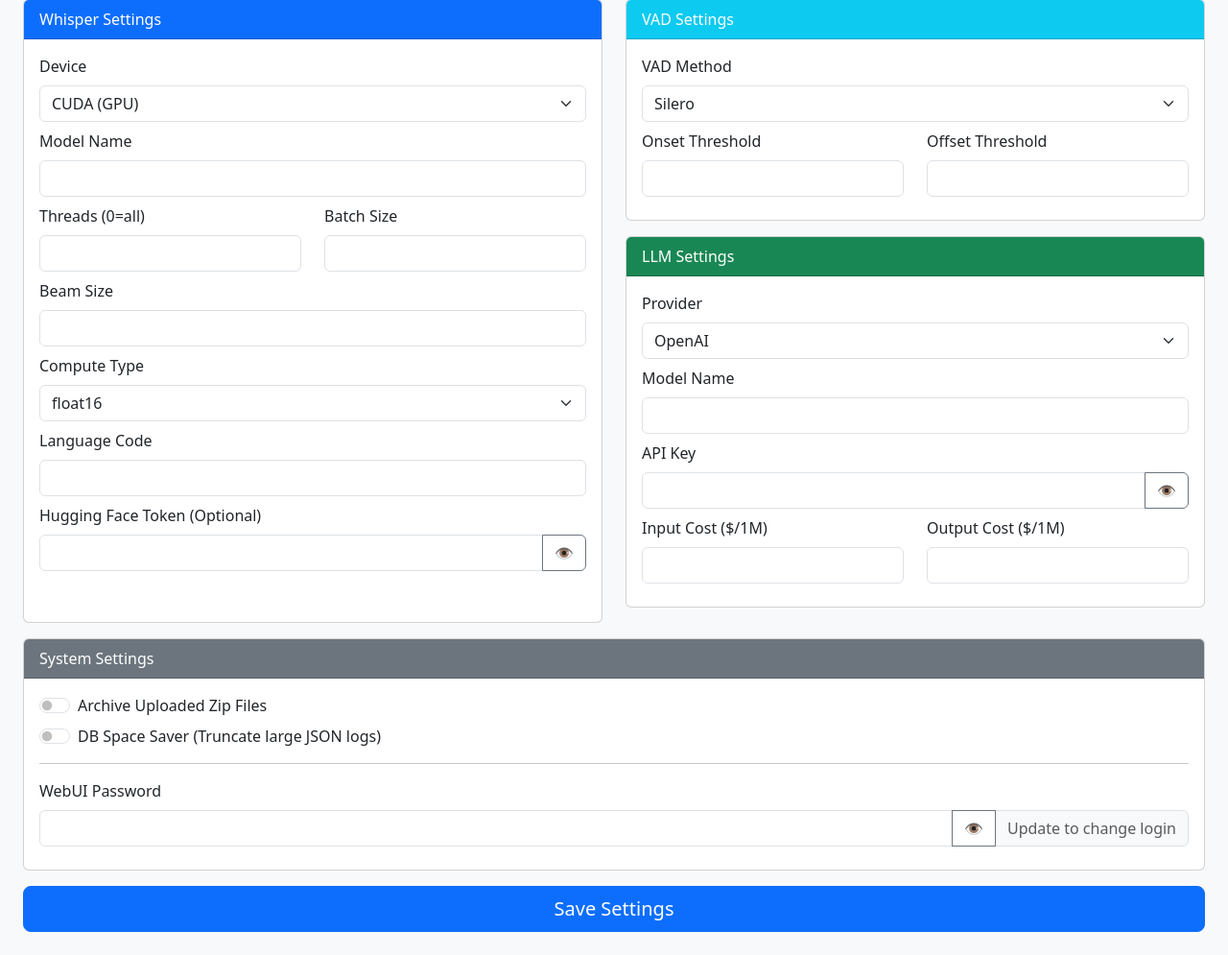
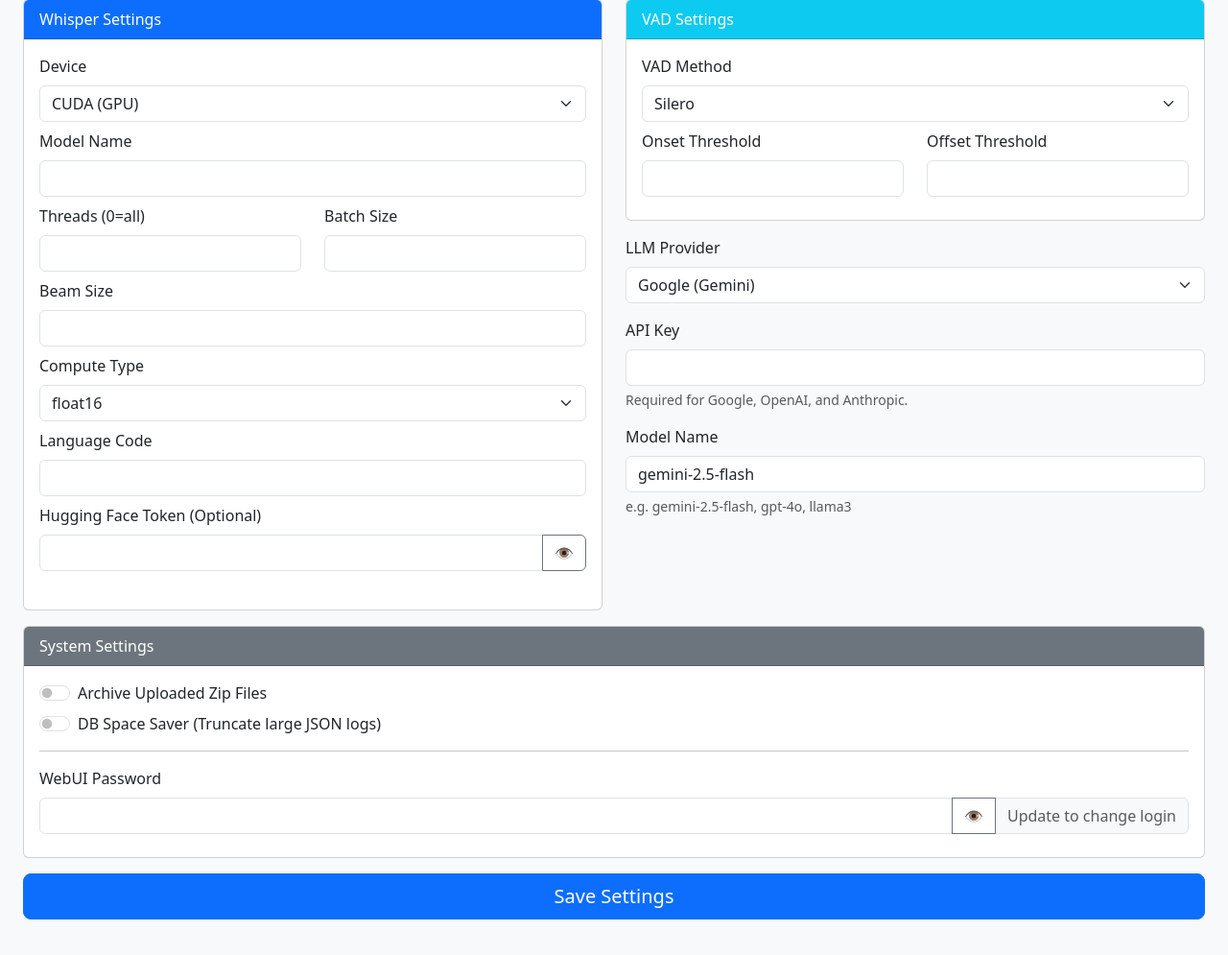
Before and after one commit to goose-ws/scribble, a Python web app: template templates/settings.html in a window 1280 px wide. Shown: the part 248-1243 px from the top of the page at 96% size. After the commit the page ends 1206 px from the top, so only its background shows below. Run offline with Jinja, Linux system fonts and the light colour scheme; the template is opened without the code that fills it, so the values that code supplies are empty.

Commit message:
v4.0.0 python rewrite

```diff
--- a/config.py
+++ b/config.py
@@ -37,7 +37,7 @@ DEFAULT_CONFIG = {
 
     # LLM
     "llm_provider": "Google",
-    "llm_model": "gemini-1.5-flash",
+    "llm_model": "gemini-2.5-flash",
     "llm_api_key": "",
     "llm_input_cost": 0.0,
     "llm_output_cost": 0.0
--- a/templates/settings.html
+++ b/templates/settings.html
@@ -85,7 +85,7 @@
                     <label class="form-label">Compute Type</label>
                     <select name="whisper_compute_type" class="form-select mb-2">
                         <option value="float16" {% if config.whisper_compute_type == 'float16' %}selected{% endif %}>float16</option>
-                        <option value="int8_float16" {% if config.whisper_compute_type == 'int8_float16' %}selected{% endif %}>int8_float16</option>
+                        <option value="float32" {% if config.whisper_compute_type == 'float32' %}selected{% endif %}>float32</option>
                         <option value="int8" {% if config.whisper_compute_type == 'int8' %}selected{% endif %}>int8</option>
                     </select>
 
@@ -123,37 +123,32 @@
                 </div>
             </div>
 
-            <div class="card mb-3">
-                <div class="card-header bg-success text-white">LLM Settings</div>
-                <div class="card-body">
-                    <label class="form-label">Provider</label>
-                    <select name="llm_provider" class="form-select mb-2">
-                        <option value="OpenAI" {% if config.llm_provider == 'OpenAI' %}selected{% endif %}>OpenAI</option>
-                        <option value="Anthropic" {% if config.llm_provider == 'Anthropic' %}selected{% endif %}>Anthropic</option>
-                        <option value="Google" {% if config.llm_provider == 'Google' %}selected{% endif %}>Google</option>
-                        <option value="Ollama" {% if config.llm_provider == 'Ollama' %}selected{% endif %}>Ollama</option>
-                    </select>
+            <div class="mb-3">
+                <label class="form-label">LLM Provider</label>
+                <select name="llm_provider" class="form-select" onchange="toggleProviderSettings()">
+                    <option value="Google" {% if config.llm_provider == 'Google' %}selected{% endif %}>Google (Gemini)</option>
+                    <option value="OpenAI" {% if config.llm_provider == 'OpenAI' %}selected{% endif %}>OpenAI (ChatGPT)</option>
+                    <option value="Anthropic" {% if config.llm_provider == 'Anthropic' %}selected{% endif %}>Anthropic (Claude)</option>
+                    <option value="Ollama" {% if config.llm_provider == 'Ollama' %}selected{% endif %}>Ollama (Local)</option>
+                </select>
+            </div>
 
-                    <label class="form-label">Model Name</label>
-                    <input type="text" name="llm_model" class="form-control mb-2" value="{{ config.llm_model }}">
+            <div class="mb-3">
+                <label class="form-label">API Key</label>
+                <input type="password" name="llm_api_key" class="form-control" value="{{ config.llm_api_key or '' }}">
+                <div class="form-text">Required for Google, OpenAI, and Anthropic.</div>
+            </div>
 
-                    <label class="form-label">API Key</label>
-                    <div class="input-group mb-2">
-                        <input type="password" name="llm_api_key" id="llm_api_key" class="form-control" value="{{ config.llm_api_key }}">
-                        <button class="btn btn-outline-secondary" type="button" onclick="togglePass('llm_api_key')">👁</button>
-                    </div>
+            <div class="mb-3" id="ollama-url-group">
+                <label class="form-label">Ollama URL</label>
+                <input type="text" name="ollama_url" class="form-control" placeholder="http://ollama:11434" value="{{ config.ollama_url or '' }}">
+                <div class="form-text">Only required if Provider is set to Ollama.</div>
+            </div>
 
-                    <div class="row">
-                        <div class="col-6">
-                            <label class="form-label">Input Cost ($/1M)</label>
-                            <input type="number" step="0.01" name="llm_input_cost" class="form-control mb-2" value="{{ config.llm_input_cost }}">
-                        </div>
-                        <div class="col-6">
-                            <label class="form-label">Output Cost ($/1M)</label>
-                            <input type="number" step="0.01" name="llm_output_cost" class="form-control mb-2" value="{{ config.llm_output_cost }}">
-                        </div>
-                    </div>
-                </div>
+            <div class="mb-3">
+                <label class="form-label">Model Name</label>
+                <input type="text" name="llm_model" class="form-control" value="{{ config.llm_model or 'gemini-2.5-flash' }}">
+                <div class="form-text">e.g. gemini-2.5-flash, gpt-4o, llama3</div>
             </div>
         </div>
     </div>
@@ -205,7 +200,19 @@
         }
     }
 
-    // Run on load to set initial state
+    function toggleProviderSettings() {
+        const provider = document.querySelector('select[name="llm_provider"]').value;
+        const urlGroup = document.getElementById('ollama-url-group');
+
+        if (provider === 'Ollama') {
+            urlGroup.style.display = 'block';
+        } else {
+            urlGroup.style.display = 'none';
+        }
+    }
+
+    toggleProviderSettings();
+
     document.addEventListener('DOMContentLoaded', toggleDbFields);
 </script>
 {% endblock %}
```
Also changed, not shown: docker-compose.yaml (+22 -28 lines), llm_engine.py (+8 -3 lines), README.md, 2 other files.
